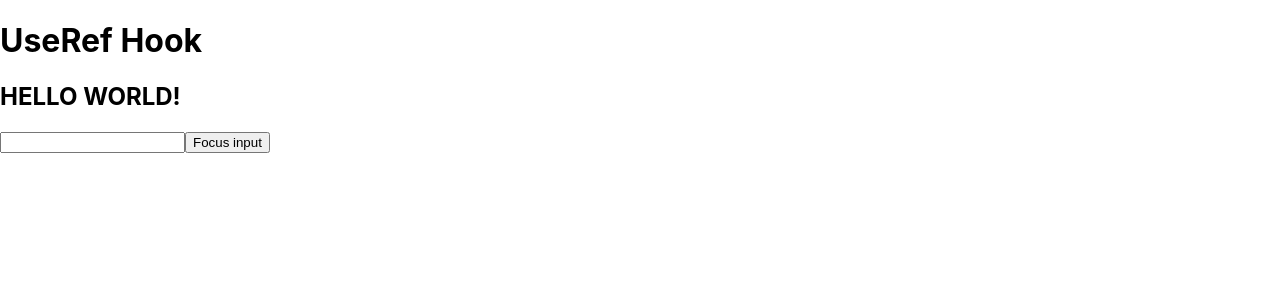
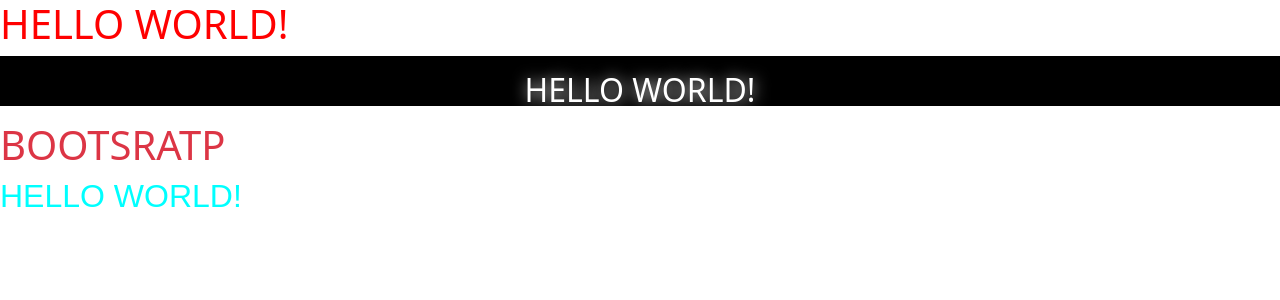
Before and after one commit to fenilbharodiya/my-app, a React (Create React App) app: page / in a window 1280 px wide. Shown: the top 300 px of the page. Built offline with nearby package versions, Linux system fonts and the light colour scheme.

Commit message:
Add Style module and Bootstrap

```diff
--- a/package.json
+++ b/package.json
@@ -6,6 +6,7 @@
     "@testing-library/jest-dom": "^5.17.0",
     "@testing-library/react": "^13.4.0",
     "@testing-library/user-event": "^13.5.0",
+    "bootstrap": "^5.3.3",
     "react": "^18.3.1",
     "react-dom": "^18.3.1",
     "react-scripts": "5.0.1",
--- a/src/App.js
+++ b/src/App.js
@@ -7,6 +7,7 @@
 import UseEffectHookComponent from './Components/Hooks/UseEffectHookComponent';
 import SimpleFormValidation from './Components/Form/SimpleFormValidation';
 import UserefHookComponent from './Components/Hooks/UserefHookComponent';
+import StyleComponent from './Components/Style/StyleComponent';
 
 
 
@@ -20,7 +21,8 @@
       {/* <UseEffectHookComponent /> */}
       {/* <ListandKeysComponent /> */}
       {/* <SimpleFormValidation /> */}
-      <UserefHookComponent />
+      {/* <UserefHookComponent /> */}
+      <StyleComponent />
     </>
   );
 }
--- /dev/null
+++ b/src/Components/Style/Style.css
@@ -0,0 +1,10 @@
+.text {
+    color: white;
+    background-color: black;
+    text-shadow: 1px 1px 15px white;
+    height: 50px;
+    text-align: center;
+    padding-top: 15px;
+    padding-bottom: 15px;
+    margin-bottom: 15px;
+}
--- /dev/null
+++ b/src/Components/Style/Style.module.css
@@ -0,0 +1,5 @@
+.text {
+    color: aqua;
+    font-family: Arial, Helvetica, sans-serif;
+    font-stretch: ultra-expanded;
+}
--- /dev/null
+++ b/src/Components/Style/StyleComponent.js
@@ -0,0 +1,17 @@
+import React from 'react'
+import "./Style.css";
+import 'bootstrap/dist/css/bootstrap.css'
+import Style from './Style.module.css'
+
+export default function StyleComponent() {
+  return (
+    <div>
+      <h1 style={{color:"red"}}>HELLO WORLD!</h1>
+      <h2 className={"text"}>HELLO WORLD!</h2>
+      <h1 className='text-danger'>BOOTSRATP</h1>
+      <h2 className={Style.text}>HELLO WORLD!</h2>
+
+
+    </div>
+  )
+}
```
Also changed, not shown: src/Components/Form/Form.js (added, +31 -0 lines), 1 other file (tests, documents, lock files or other folders).
